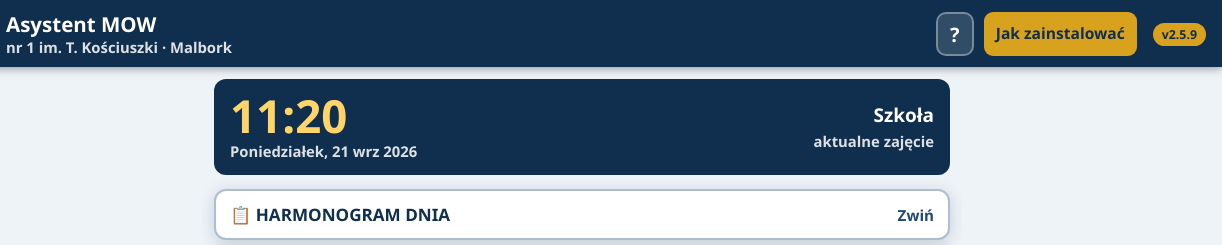
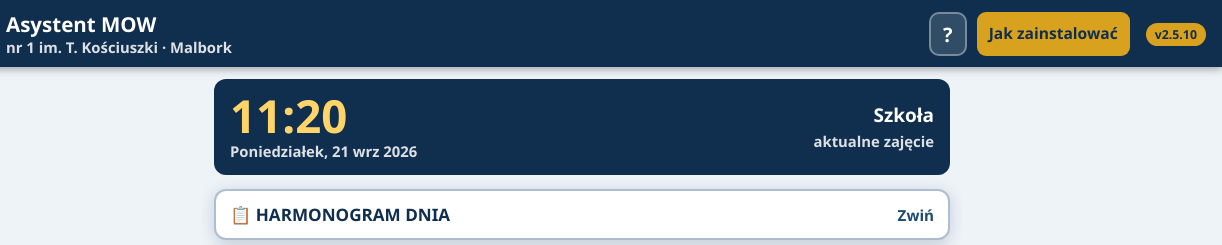
Before and after one commit to JarekDymek/AsMOW, a website: page index.html in a window 1280 px wide. Shown: the top 245 px of the page, 58-1280 px from the left. Drawn offline with Linux system fonts and the light colour scheme; no server answers.

Commit message:
chore: show Asystent MOW 2.5.10

```diff
--- a/index.html
+++ b/index.html
@@ -73,7 +73,7 @@
   </div>
   <button class="hdr-help" type="button" onclick="openHelp()" title="Pomoc" aria-label="Pomoc">?</button>
   <button class="hdr-install" id="install-btn" type="button" style="display:none">Instaluj</button>
-  <span class="hdr-badge">v2.5.9</span>
+  <span class="hdr-badge">v2.5.10</span>
 </header>
 
 <!-- MAIN -->
```
